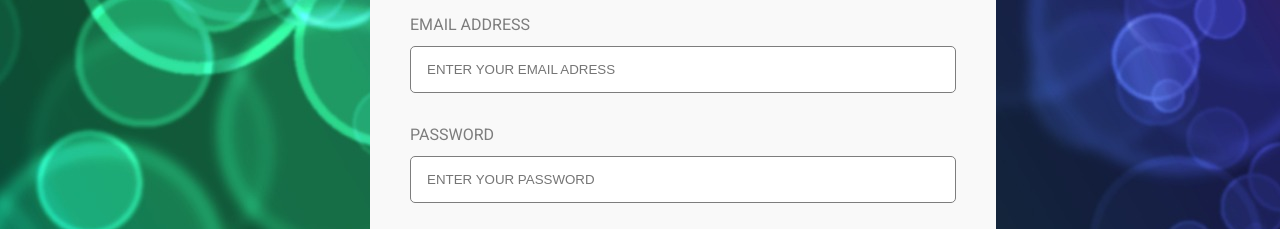
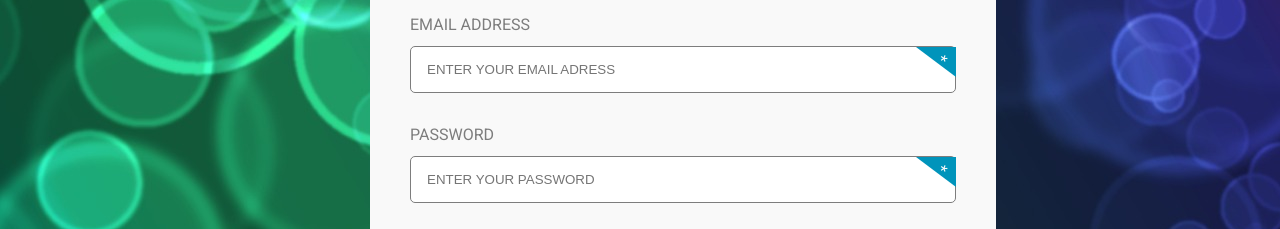
Before and after one commit to marasmadwa/form-with-validation, a website built with webpack: page index.html in a window 1280 px wide. Shown: the part 272-501 px from the top of the page. Built offline with nearby package versions, Linux system fonts and the light colour scheme.

Commit message:
partials added

```diff
--- a/index.html
+++ b/index.html
@@ -15,11 +15,13 @@
         <div class="formGroup">
             <label>EMAIL ADDRESS<br>
                 <input type="email" name="email" placeholder="ENTER YOUR EMAIL ADRESS">
+                <div class="requiredField"><span>*</span></div>
             </label>
         </div>
         <div class="formGroup">
             <label>PASSWORD<br>
                 <input type="password" name="password" placeholder="ENTER YOUR PASSWORD">
+                <div class="requiredField"><span>*</span></div>
             </label>
         </div>
         <label class="checkboxLabel">
--- a/scss/_form.scss
+++ b/scss/_form.scss
@@ -1,5 +1,5 @@
 
-.form{
+.form {
   color: #7d7d7d;
   display: flex;
   justify-content: space-between;
@@ -8,12 +8,12 @@
   background-color: #f9f9f9;
   width: 626px;
   height: 487px;
-  .profile{
+  .profile {
     width: 100%;
     height: 90px;
     background-color: #0094bb;
     position: relative;
-    .profilePicture{
+    .profilePicture {
       position: absolute;
       top: -20px;
       left: 50px;
@@ -27,10 +27,12 @@
       background-size: 195px 145px;
     }
   }
-  .formGroup{
+  .formGroup {
     margin-top: 30px;
+    label{
+      position: relative;
     }
-  input{
+    input {
       margin-top: 12px;
       padding-left: 16px;
       width: 526px;
@@ -38,7 +40,26 @@
       border-radius: 5px;
       border: 1px solid #7d7d7d;
     }
-  .checkboxLabel{
+    .requiredField{
+      position:absolute;
+      top:12px;
+      right:20.5px;
+      width: 0;
+      height: 0;
+      color: #f9f9f9;
+      //border-radius: 0 0 0px 0px;
+      border-top: 40px solid #0094bb;
+      border-bottom: 30px solid transparent;
+      border-right: 30px solid transparent;
+      transform: rotate(90deg);
+      span{
+        position: absolute;
+        top:-35px;
+        right:-15px;
+      }
+    }
+  }
+  .checkboxLabel {
     text-align: center;
     margin-top: 30px;
     width: 544px;
@@ -59,14 +80,14 @@
     display: none;
     visibility: hidden;
   }
-  .checkboxLabel [type="checkbox"]:checked + span{
+  .checkboxLabel [type="checkbox"]:checked + span {
     background-image: url("../images/form_ok.jpg");
     background-repeat: no-repeat;
     background-size: cover;
     background-position: center;
 
   }
-  .passwordReminder:before{
+  .passwordReminder:before {
     content: '';
     height: 1px;
     width: 100%;
@@ -75,7 +96,7 @@
     top: -3px;
     left: 0;
   }
-  .passwordReminder{
+  .passwordReminder {
     position: relative;
     width: 100%;
     height: 100px;
@@ -84,13 +105,13 @@
     justify-content: flex-end;
     align-items: center;
     flex-direction: row;
-    .passwordLink{
+    .passwordLink {
       text-decoration: none;
       color: #0094bb;
       font-weight: bold;
       margin-right: 15px;
     }
-    button{
+    button {
       margin-right: 46px;
       width: 110px;
       height: 50px;
```
Also changed, not shown: css/main.css, 1 other file. Lines whose indentation alone changed are shown as unchanged.
